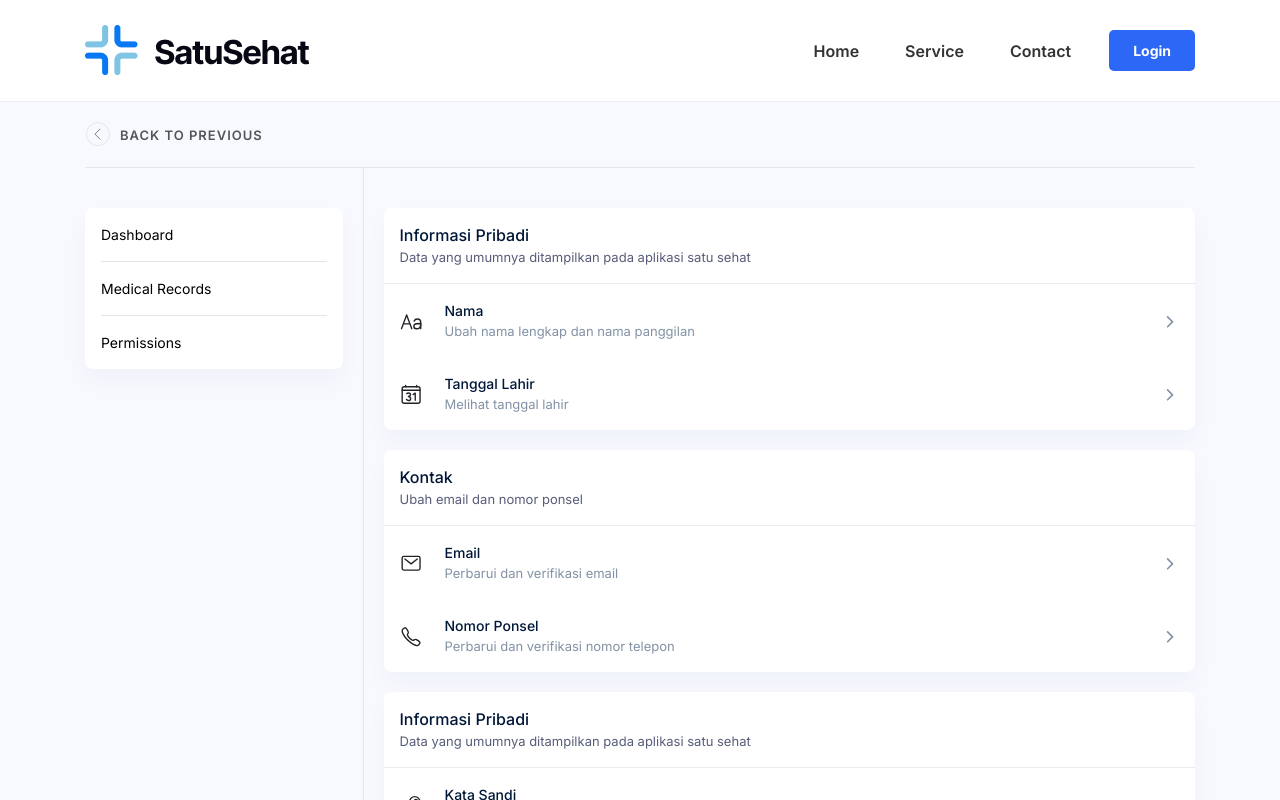
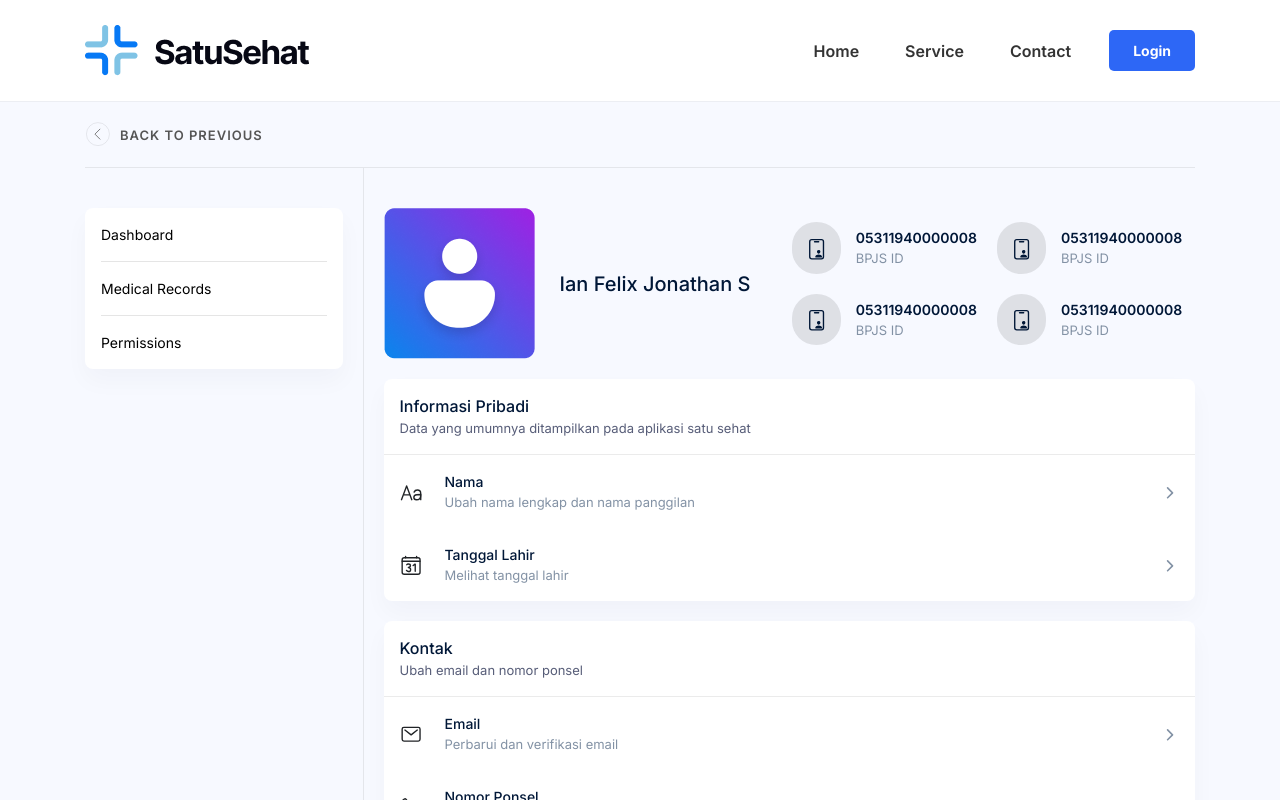
Before and after one commit to Ianphantom/satusehat_frontend, a React (Create React App) app: page /user/profile in a window 1280 px wide. Shown: the top 800 px of the page. Built offline with nearby package versions, Linux system fonts and the light colour scheme.

Commit message:
ADD : User Profile and use main profile information container

```diff
--- a/src/pages/user/Profile.js
+++ b/src/pages/user/Profile.js
@@ -4,6 +4,7 @@
 // import components
 import ProfileCardHeader from "../../components/user/ProfileCardHeader";
 import ProfileSectionItem from "../../components/user/ProfileSectionItem";
+import ProfileMainInformation from "../../components/user/ProfileMainInformation";
 
 // import icon
 import iconNama from "../../images/svg-icon/icon-nama.svg";
@@ -12,6 +13,10 @@
 import phone from "../../images/svg-icon/icon-phone.svg";
 import password from "../../images/svg-icon/icon-password.svg";
 import settings from "../../images/svg-icon/icon-settings.svg";
+import id from "../../images/svg-icon/icon-id.svg";
+
+// import profile default
+import profileDefault from "../../images/profile-default.png";
 
 // import aos
 import AOS from "aos";
@@ -23,6 +28,44 @@
   }, []);
   return (
     <ProfileContainer>
+      <div className='profileTop'>
+        <div className='profileUser'>
+          <div className='photo-user'>
+            <img src={profileDefault} alt='User-Profile' />
+          </div>
+          <div className='user-name'>Ian Felix Jonathan S</div>
+        </div>
+        <div className='main-information'>
+          <div className='main-information-data'>
+            <ProfileMainInformation
+              icon={id}
+              text='BPJS ID'
+              result='05311940000008'
+              isVerified={false}
+            />
+            <ProfileMainInformation
+              icon={id}
+              text='BPJS ID'
+              result='05311940000008'
+              isVerified={false}
+            />
+          </div>
+          <div className='main-information-data'>
+            <ProfileMainInformation
+              icon={id}
+              text='BPJS ID'
+              result='05311940000008'
+              isVerified={false}
+            />
+            <ProfileMainInformation
+              icon={id}
+              text='BPJS ID'
+              result='05311940000008'
+              isVerified={false}
+            />
+          </div>
+        </div>
+      </div>
       <div className='card-design' data-aos='fade-up' data-aos-duration='2000'>
         <ProfileCardHeader
           title='Informasi Pribadi'
@@ -89,6 +132,36 @@
   display: flex;
   flex-direction: column;
   gap: 20px;
+  .profileTop {
+    display: flex;
+    align-items: center;
+    gap: 5px;
+    .profileUser {
+      width: 50%;
+      display: flex;
+      align-items: center;
+      gap: 25px;
+
+      .user-name {
+        font-weight: 500;
+        font-size: 20px;
+        line-height: 36px;
+        color: #001737;
+      }
+    }
+
+    .main-information {
+      display: flex;
+      flex-direction: column;
+      width: 50%;
+      gap: 20px;
+      .main-information-data {
+        display: flex;
+        align-items: center;
+        gap: 20px;
+      }
+    }
+  }
   .card-design {
     border-radius: 8px;
     background: white;
--- a/src/pages/user/SkeletonUser.js
+++ b/src/pages/user/SkeletonUser.js
@@ -3,6 +3,10 @@
 import NavBarUser from "../../components/user/NavBarUser";
 import { Outlet, useLocation, useNavigate } from "react-router-dom";
 import backArrow from "../../images/svg-icon/icon-back.svg";
+
+// import aos
+import AOS from "aos";
+import "aos/dist/aos.css";
 
 const SkeltonUser = () => {
   const url = useLocation().pathname.split("/");
@@ -19,12 +23,14 @@
     } else {
       setBackComponent(false);
     }
+
+    AOS.init();
   }, [url]);
   return (
     <SkeletonContainer>
       <div className='container'>
         {backComponent && (
-          <div className='back'>
+          <div className='back' data-aos='fade-left'>
             <img src={backArrow} alt='icon-back' onClick={goBackButton} />
             <div className='text'>Back To Previous</div>
           </div>
```
Also changed, not shown: src/images/profile-default.png (added), src/images/svg-icon/icon-id.svg (added).
